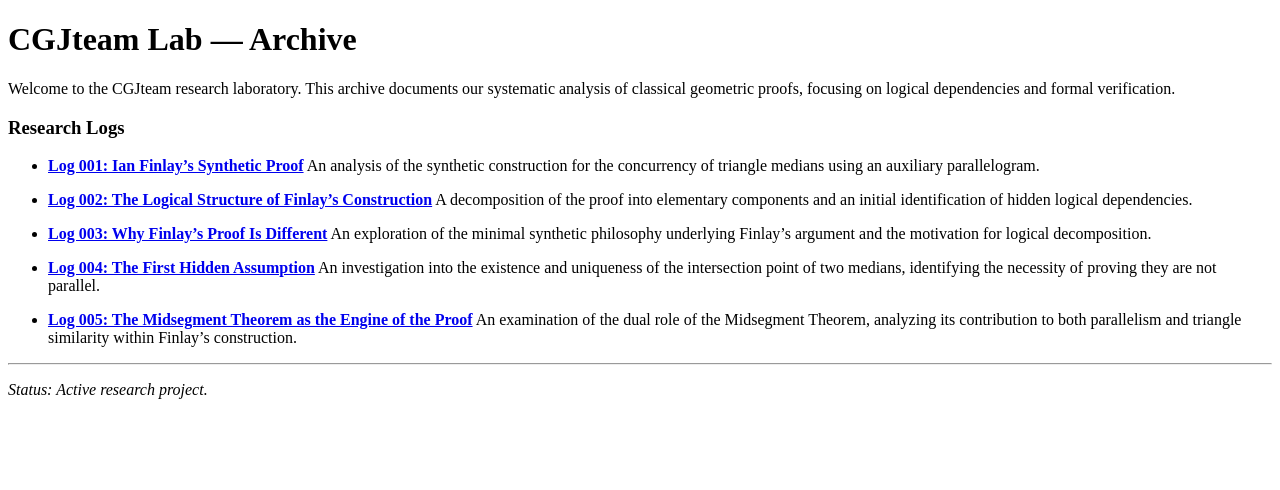
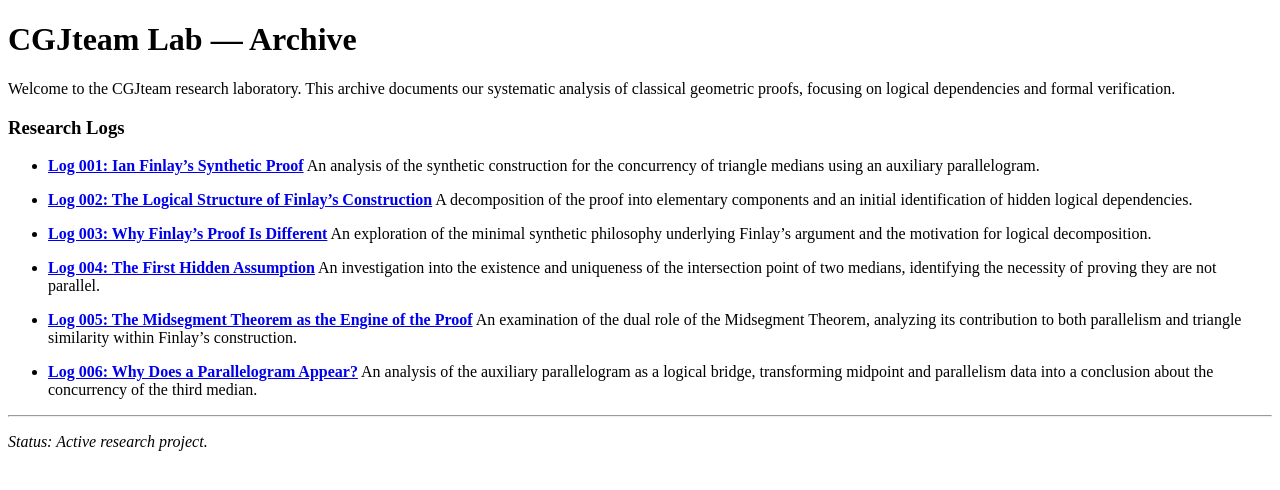
Before and after one commit to cgjteam/cgjteam.github.io, a Jekyll site: the page built from index.md, in a window 1280 px wide. Shown: the top 490 px of the page. Built offline with Jekyll 4.4.1, drawn with Linux system fonts in a browser that asks for light colours; our own code applies the rules of GitHub Pages for plain Markdown files.

Commit message:
Update index.md

```diff
--- a/index.md
+++ b/index.md
@@ -19,5 +19,10 @@ Welcome to the CGJteam research laboratory. This archive documents our systemati
   * **[Log 005: The Midsegment Theorem as the Engine of the Proof](log-005.md)**
   An examination of the dual role of the Midsegment Theorem, analyzing its contribution to both parallelism and triangle similarity within Finlay's construction.
 
+  * **[Log 006: Why Does a Parallelogram Appear?](log-006.md)**
+  An analysis of the auxiliary parallelogram as a logical bridge, transforming midpoint and parallelism data into a conclusion about the concurrency of the third median.
+
+
+
 ---
 *Status: Active research project.*
```
